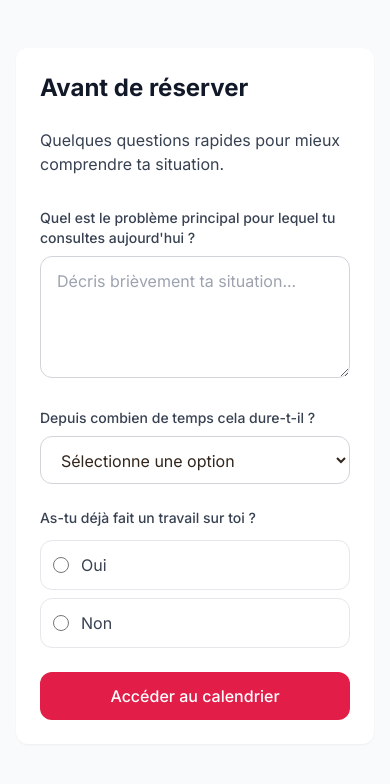
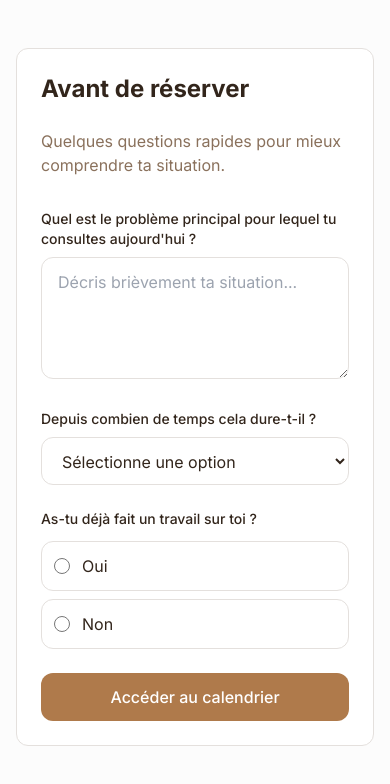
Before and after one commit to ilanamar26-code/anoucksite, a Next.js app: page /rdv in a window 390 px wide. Shown: the top 784 px of the page. Built offline with nearby package versions, Linux system fonts and the light colour scheme.

Commit message:
Uniformiser les couleurs des boutons et CTA avec le thème (mobile et page rdv)

```diff
--- a/app/rdv/page.tsx
+++ b/app/rdv/page.tsx
@@ -26,25 +26,25 @@ export default function BookingPage() {
   };
 
   return (
-    <main className="min-h-screen bg-gray-50 py-12 md:py-16 px-4 md:px-6 lg:px-8">
+    <main className="min-h-screen bg-muted/30 py-12 md:py-16 px-4 md:px-6 lg:px-8">
       <div className="max-w-3xl mx-auto">
         {step === "questions" ? (
-          <div className="bg-white rounded-lg shadow-sm p-6 md:p-8">
-            <h1 className="text-2xl md:text-3xl font-bold text-gray-900 mb-6">
+          <div className="bg-card rounded-lg shadow-soft border border-border p-6 md:p-8">
+            <h1 className="text-2xl md:text-3xl font-bold text-foreground mb-6">
               Avant de réserver
             </h1>
-            <p className="text-gray-700 mb-8">
+            <p className="text-muted-foreground mb-8">
               Quelques questions rapides pour mieux comprendre ta situation.
             </p>
             <BookingQuestions onComplete={handleQuestionsComplete} />
           </div>
         ) : (
           <div className="space-y-6">
-            <div className="bg-white rounded-lg shadow-sm p-6 md:p-8">
-              <h1 className="text-2xl md:text-3xl font-bold text-gray-900 mb-2">
+            <div className="bg-card rounded-lg shadow-soft border border-border p-6 md:p-8">
+              <h1 className="text-2xl md:text-3xl font-bold text-foreground mb-2">
                 Choisis ton créneau
               </h1>
-              <p className="text-gray-700">
+              <p className="text-muted-foreground">
                 Sélectionne un horaire qui te convient pour ta séance de clarté.
               </p>
             </div>
--- a/components/BookingQuestions.tsx
+++ b/components/BookingQuestions.tsx
@@ -43,7 +43,7 @@ export function BookingQuestions({ onComplete }: BookingQuestionsProps) {
   return (
     <form onSubmit={handleSubmit(onSubmit)} className="space-y-6">
       <div>
-        <label htmlFor="problem" className="block text-sm font-medium text-gray-700 mb-2">
+        <label htmlFor="problem" className="block text-sm font-medium text-foreground mb-2">
           Quel est le problème principal pour lequel tu consultes aujourd'hui ?
         </label>
         <textarea
@@ -51,8 +51,8 @@ export function BookingQuestions({ onComplete }: BookingQuestionsProps) {
           {...register("problem")}
           rows={4}
           className={cn(
-            "w-full px-4 py-3 border border-gray-300 rounded-lg focus:ring-2 focus:ring-rose-500 focus:border-rose-500 outline-none transition-colors",
-            errors.problem && "border-red-500"
+            "w-full px-4 py-3 border border-border rounded-lg focus:ring-2 focus:ring-primary focus:border-primary outline-none transition-colors bg-background text-foreground",
+            errors.problem && "border-red-500 focus:border-red-500 focus:ring-red-500"
           )}
           placeholder="Décris brièvement ta situation..."
         />
@@ -62,15 +62,15 @@ export function BookingQuestions({ onComplete }: BookingQuestionsProps) {
       </div>
 
       <div>
-        <label htmlFor="duration" className="block text-sm font-medium text-gray-700 mb-2">
+        <label htmlFor="duration" className="block text-sm font-medium text-foreground mb-2">
           Depuis combien de temps cela dure-t-il ?
         </label>
         <select
           id="duration"
           {...register("duration")}
           className={cn(
-            "w-full px-4 py-3 border border-gray-300 rounded-lg focus:ring-2 focus:ring-rose-500 focus:border-rose-500 outline-none transition-colors bg-white",
-            errors.duration && "border-red-500"
+            "w-full px-4 py-3 border border-border rounded-lg focus:ring-2 focus:ring-primary focus:border-primary outline-none transition-colors bg-background text-foreground",
+            errors.duration && "border-red-500 focus:border-red-500 focus:ring-red-500"
           )}
         >
           <option value="">Sélectionne une option</option>
@@ -85,22 +85,22 @@ export function BookingQuestions({ onComplete }: BookingQuestionsProps) {
       </div>
 
       <div>
-        <label className="block text-sm font-medium text-gray-700 mb-3">
+        <label className="block text-sm font-medium text-foreground mb-3">
           As-tu déjà fait un travail sur toi ?
         </label>
         <div className="space-y-2">
           {(["Oui", "Non"] as const).map((value) => (
             <label
               key={value}
-              className="flex items-center space-x-3 cursor-pointer p-3 rounded-lg border border-gray-200 hover:bg-gray-50 transition-colors"
+              className="flex items-center space-x-3 cursor-pointer p-3 rounded-lg border border-border hover:bg-muted transition-colors"
             >
               <input
                 type="radio"
                 value={value}
                 {...register("priorWork")}
-                className="w-4 h-4 text-rose-600 focus:ring-rose-500"
+                className="w-4 h-4 text-primary focus:ring-primary accent-primary"
               />
-              <span className="text-gray-700">{value}</span>
+              <span className="text-foreground">{value}</span>
             </label>
           ))}
         </div>
@@ -112,7 +112,7 @@ export function BookingQuestions({ onComplete }: BookingQuestionsProps) {
       <button
         type="submit"
         disabled={isSubmitting}
-        className="w-full bg-rose-600 text-white py-3 px-6 rounded-lg font-medium hover:bg-rose-700 focus:outline-none focus:ring-2 focus:ring-rose-500 focus:ring-offset-2 disabled:opacity-50 disabled:cursor-not-allowed transition-colors min-h-[44px]"
+        className="w-full bg-primary text-primary-foreground py-3 px-6 rounded-lg font-medium hover:opacity-90 focus:outline-none focus:ring-2 focus:ring-primary focus:ring-offset-2 disabled:opacity-50 disabled:cursor-not-allowed transition-all shadow-soft2 hover:shadow-glow min-h-[44px]"
       >
         {isSubmitting ? "Chargement..." : "Accéder au calendrier"}
       </button>
--- a/components/MobileStickyCTA.tsx
+++ b/components/MobileStickyCTA.tsx
@@ -18,16 +18,16 @@ export function MobileStickyCTA() {
   };
 
   return (
-    <div className="fixed bottom-0 left-0 right-0 z-50 md:hidden bg-white border-t border-gray-200 shadow-lg pb-safe">
+    <div className="fixed bottom-0 left-0 right-0 z-50 md:hidden bg-background border-t border-border shadow-soft2 pb-safe">
       <div className="px-4 py-3 flex items-center justify-between max-w-screen-sm mx-auto">
         <div className="flex-1 min-w-0 mr-3">
-          <div className="text-sm font-semibold text-gray-900">Séance de clarté</div>
-          <div className="text-xs text-gray-600">Réserver en 1 minute</div>
+          <div className="text-sm font-semibold text-foreground">Séance de clarté</div>
+          <div className="text-xs text-muted-foreground">Réserver en 1 minute</div>
         </div>
         <Link
           href={primaryCTAUrl}
           onClick={handleClick}
-          className="flex-shrink-0 bg-rose-600 text-white px-4 py-2 rounded-lg font-medium hover:bg-rose-700 transition-colors min-h-[44px] flex items-center justify-center text-sm whitespace-nowrap"
+          className="flex-shrink-0 bg-primary text-primary-foreground px-4 py-2 rounded-lg font-medium hover:opacity-90 transition-all shadow-soft hover:shadow-glow min-h-[44px] flex items-center justify-center text-sm whitespace-nowrap"
         >
           Prendre RDV
         </Link>
```
